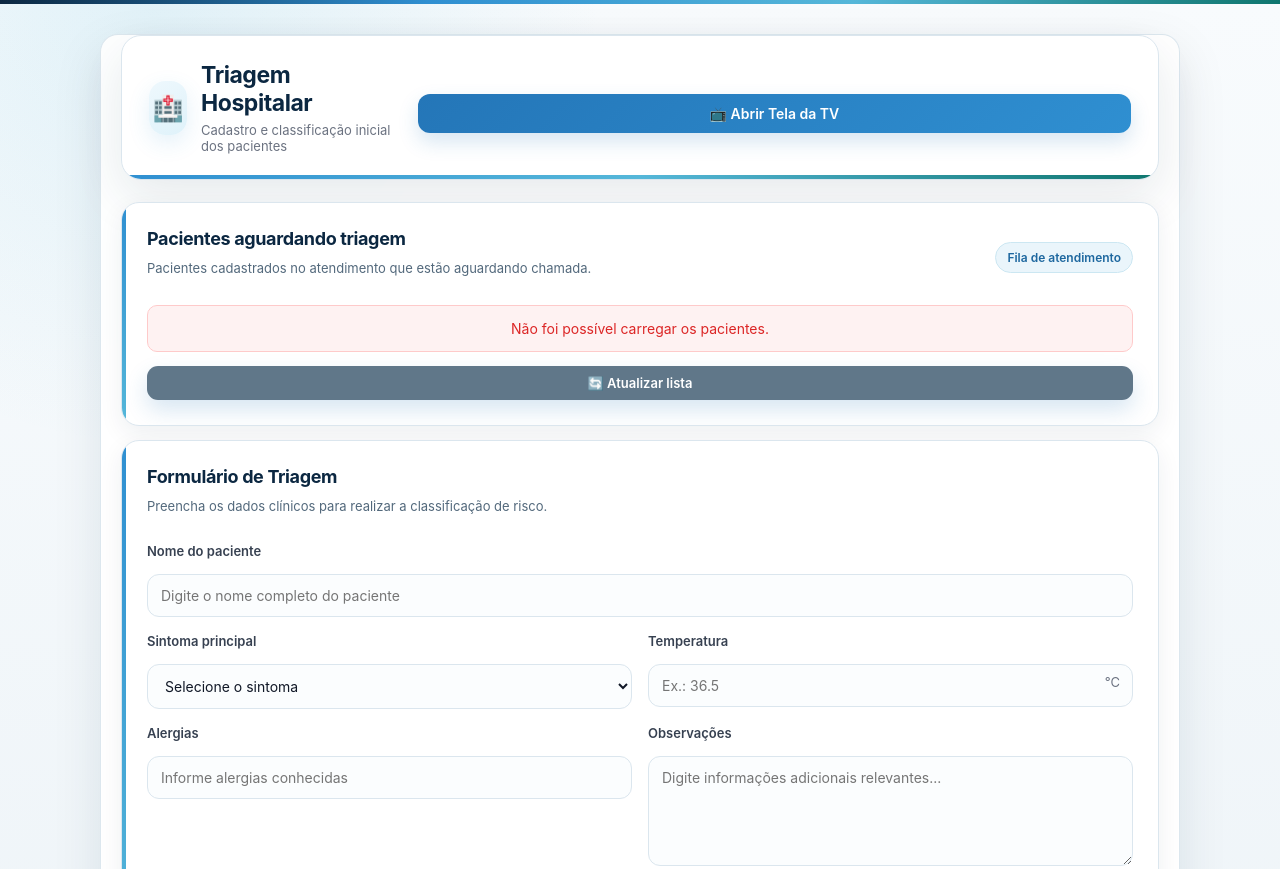
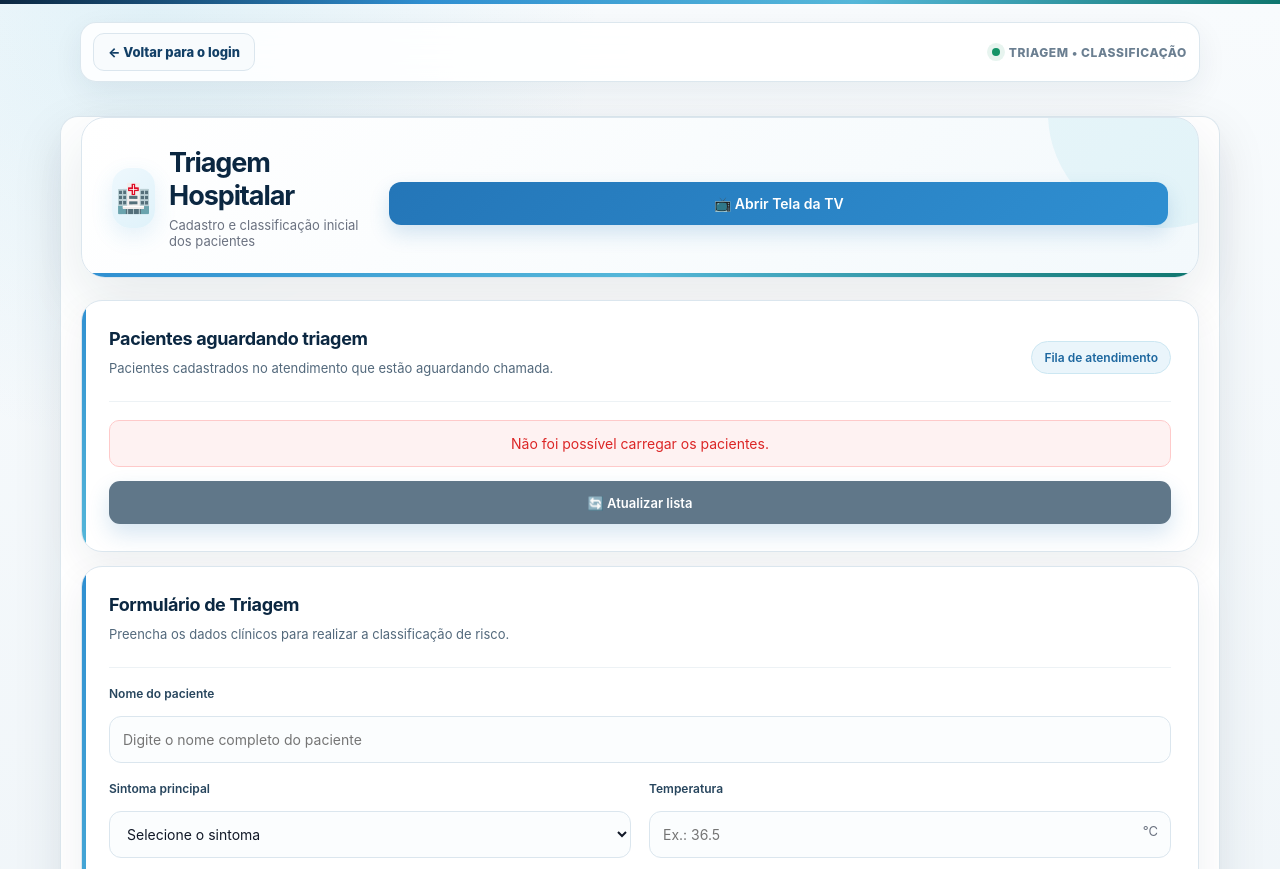
Before and after one commit to Jiako7/Sentinela, a website: page frontend/triagem.html in a window 1280 px wide. Shown: the top 869 px of the page. Drawn offline with Linux system fonts and the light colour scheme; files that its build step writes are made by us from their sources; no server answers.

Commit message:
style: restilizar todas as areas e adicionar navegacao de retorno

```diff
--- a/frontend/triagem.html
+++ b/frontend/triagem.html
@@ -6,7 +6,7 @@
 <meta name="viewport" content="width=device-width, initial-scale=1.0">
 <title>Triagem - Sistema Hospitalar</title>
 
-<link rel="stylesheet" href="style.css">
+<link rel="stylesheet" href="css/style.css">
 
 <style>
   * {
@@ -463,11 +463,45 @@
   .btn-salvar{border-radius:12px;background:linear-gradient(135deg,#159467,#0f766e);box-shadow:0 9px 20px rgba(15,118,110,.16)}
   .status-label{background:#eaf5fb;color:#1d679f;border:1px solid #cce7f2}
 
+
+        /* Sentinela restyle v3 */
+
+  .container{max-width:1160px}
+  .page-header{
+    min-height:132px;
+    padding:28px 30px;
+    border-radius:24px;
+    background:linear-gradient(135deg,#fff 0%,#f3f9fc 100%);
+    box-shadow:0 22px 58px rgba(16,45,70,.10)
+  }
+  .page-header::before{
+    content:"";position:absolute;width:230px;height:230px;border-radius:50%;
+    right:-80px;top:-120px;background:rgba(85,183,217,.10)
+  }
+  .header-title,.btn-abrir-tv{position:relative;z-index:1}
+  .header-icon{width:60px;height:60px;border-radius:18px;font-size:28px}
+  .header-title h1{font-size:27px;letter-spacing:-.04em}
+  .card{border-radius:21px;padding:27px;box-shadow:0 14px 38px rgba(16,45,70,.07)}
+  .card-header{padding-bottom:14px;border-bottom:1px solid #edf2f5}
+  .status-label{padding:8px 12px}
+  .fila-item{padding:16px 18px;border-radius:15px}
+  .btn-tv,.btn-atualizar,.btn-salvar,.btn-abrir-tv{min-height:43px}
+  .form-grid{gap:18px}
+  .form-group label{font-size:12px;color:#27455d}
+  input,select,textarea{min-height:47px}
+  textarea{min-height:120px}
+  #resultado{border-radius:13px;padding:16px}
+
     </style>
 
 </head>
 
 <body>
+  <nav class="sn-topbar">
+    <a class="sn-back" href="index.html">← Voltar para o login</a>
+    <div class="sn-page-label"><span class="sn-page-dot"></span>Triagem • Classificação</div>
+  </nav>
+
 
 <div class="container">
 
```
